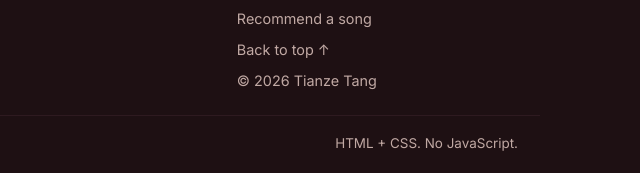
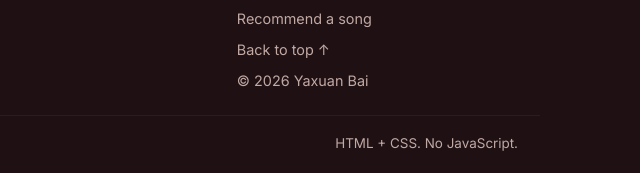
Before and after one commit to liaa-y/liaa-y.github.io, a plain HTML site: page songs.html in a window 1280 px wide. Shown: the part 2599-2772 px from the top of the page, 640-1280 px from the left. Drawn offline with Linux system fonts and the light colour scheme.

Commit message:
Update songs.html

```diff
--- a/songs.html
+++ b/songs.html
@@ -4,7 +4,7 @@
   <meta charset="UTF-8">
   <meta name="viewport" content="width=device-width, initial-scale=1.0">
   <meta name="description" content="The twenty tracks in my playlist, in the order I listen to them: artist, genre and a note on why each one stayed.">
-  <meta name="author" content="Tianze Tang">
+  <meta name="author" content="Yaxuan Bai">
   <meta name="theme-color" content="#14090C">
   <title>Songs — My Music</title>
   <link rel="preconnect" href="https://fonts.googleapis.com">
@@ -174,7 +174,7 @@
         <ul>
           <li><a href="songs.html#add">Recommend a song</a></li>
           <li><a href="#main">Back to top ↑</a></li>
-          <li>© 2026 Tianze Tang</li>
+          <li>© 2026 Yaxuan Bai</li>
         </ul>
       </div>
     </div>
```
